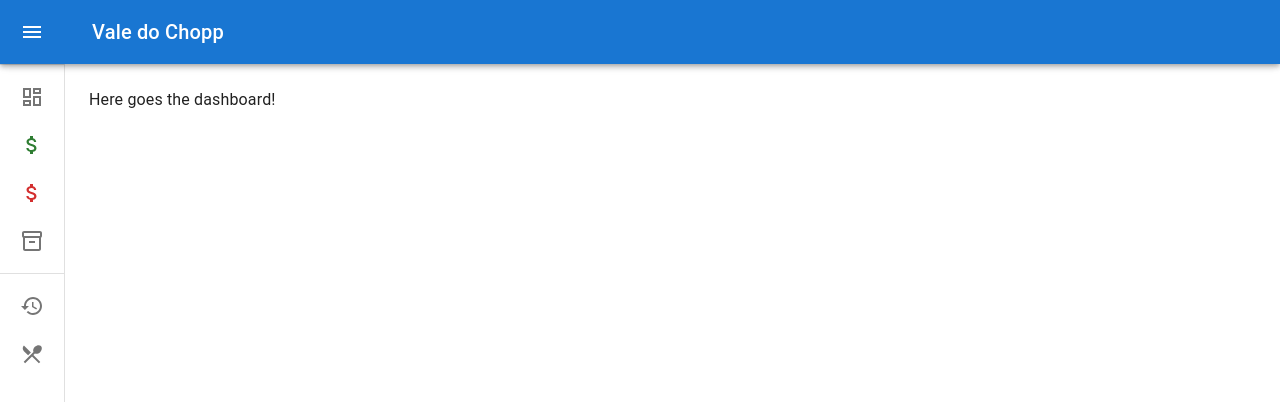
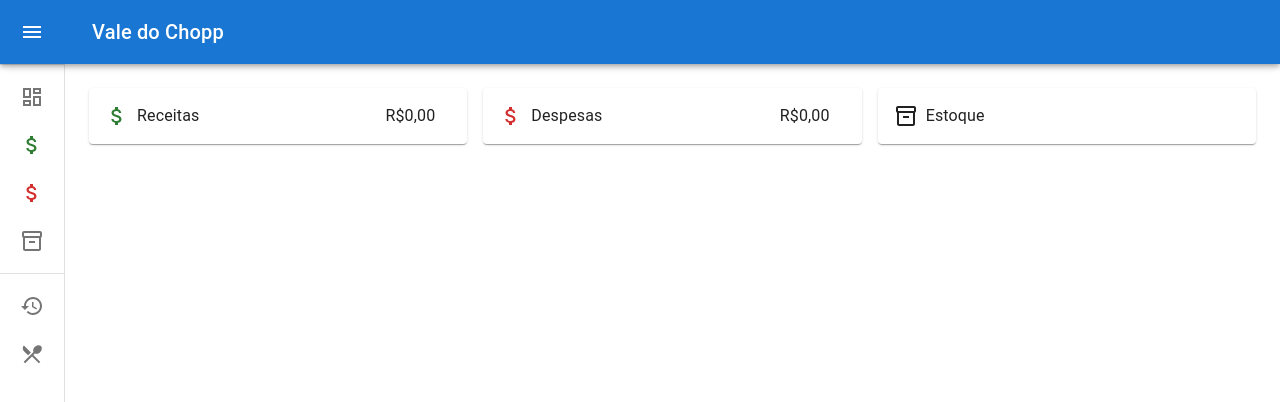
Before and after one commit to rafaelc-rb/vale-do-chopp, a Next.js app in the folder web-frontend/: page / in a window 1280 px wide. Shown: the top 402 px of the page. Built offline with nearby package versions, Linux system fonts and the light colour scheme.

Commit message:
feat: card added to dashboard

```diff
--- a/web-frontend/app/layout.tsx
+++ b/web-frontend/app/layout.tsx
@@ -2,7 +2,7 @@ import "@/styles/globals.css";
 import type { Metadata } from "next";
 
 export const metadata: Metadata = {
-  title: "Vale do chopp",
+  title: "Vale do Chopp",
   description: "Gestor de estoque do vale do chopp",
 };
 
--- a/web-frontend/app/page.tsx
+++ b/web-frontend/app/page.tsx
@@ -1,9 +1,21 @@
 import MainComponent from "@/components/main-component";
+import StatisticsCard from "@/components/statistics-card";
+import Grid from "@mui/material/Unstable_Grid2/";
 
 export default function Home() {
   return (
     <MainComponent>
-      <>Here goes the dashboard!</>
+      <Grid container spacing={2} rowSpacing={2}>
+        <Grid xs={4}>
+          <StatisticsCard title="Receitas" />
+        </Grid>
+        <Grid xs={4}>
+          <StatisticsCard title="Despesas" />
+        </Grid>
+        <Grid xs={4}>
+          <StatisticsCard title="Estoque" />
+        </Grid>
+      </Grid>
     </MainComponent>
   );
 }
--- /dev/null
+++ b/web-frontend/components/statistics-card/index.tsx
@@ -0,0 +1,37 @@
+import { Box, Paper } from "@mui/material";
+import React from "react";
+import AttachMoneyOutlinedIcon from "@mui/icons-material/AttachMoneyOutlined";
+import Inventory2OutlinedIcon from "@mui/icons-material/Inventory2Outlined";
+
+interface StatisticsCardProps {
+  title: string;
+}
+
+function StatisticsCard(props: StatisticsCardProps) {
+  const { title }: StatisticsCardProps = props;
+  return (
+    <Paper
+      sx={{
+        display: "flex",
+        padding: "1rem 2rem 1rem 1rem",
+        justifyContent: "space-between",
+      }}
+    >
+      <Box
+        sx={{
+          display: "flex",
+          alignItems: "center",
+          gap: "0.5rem",
+        }}
+      >
+        {title === "Receitas" && <AttachMoneyOutlinedIcon color="success" />}
+        {title === "Despesas" && <AttachMoneyOutlinedIcon color="error" />}
+        {title === "Estoque" && <Inventory2OutlinedIcon />}
+        {title}
+      </Box>
+      {title !== "Estoque" && <>R$0,00</>}
+    </Paper>
+  );
+}
+
+export default StatisticsCard;
```
